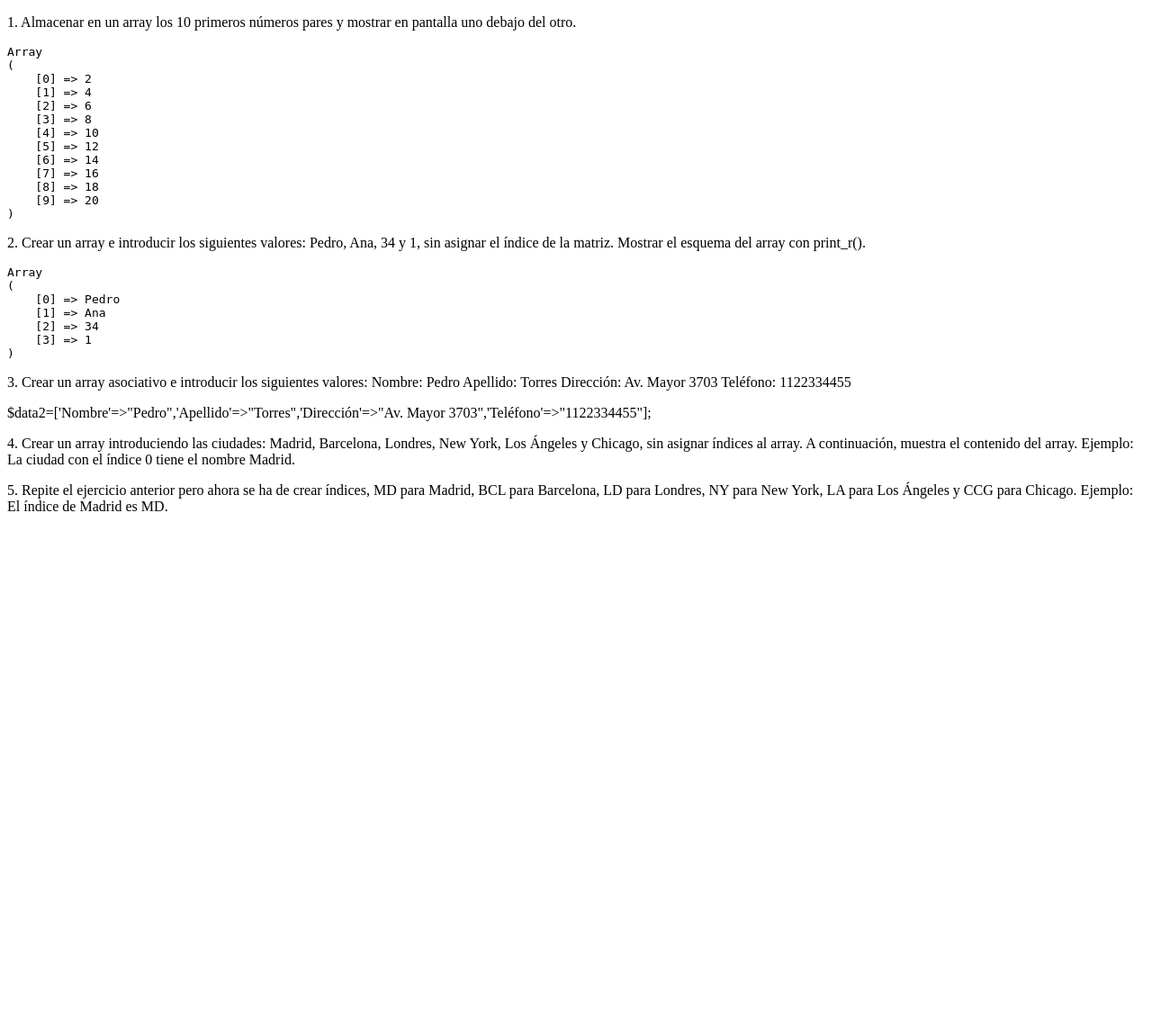
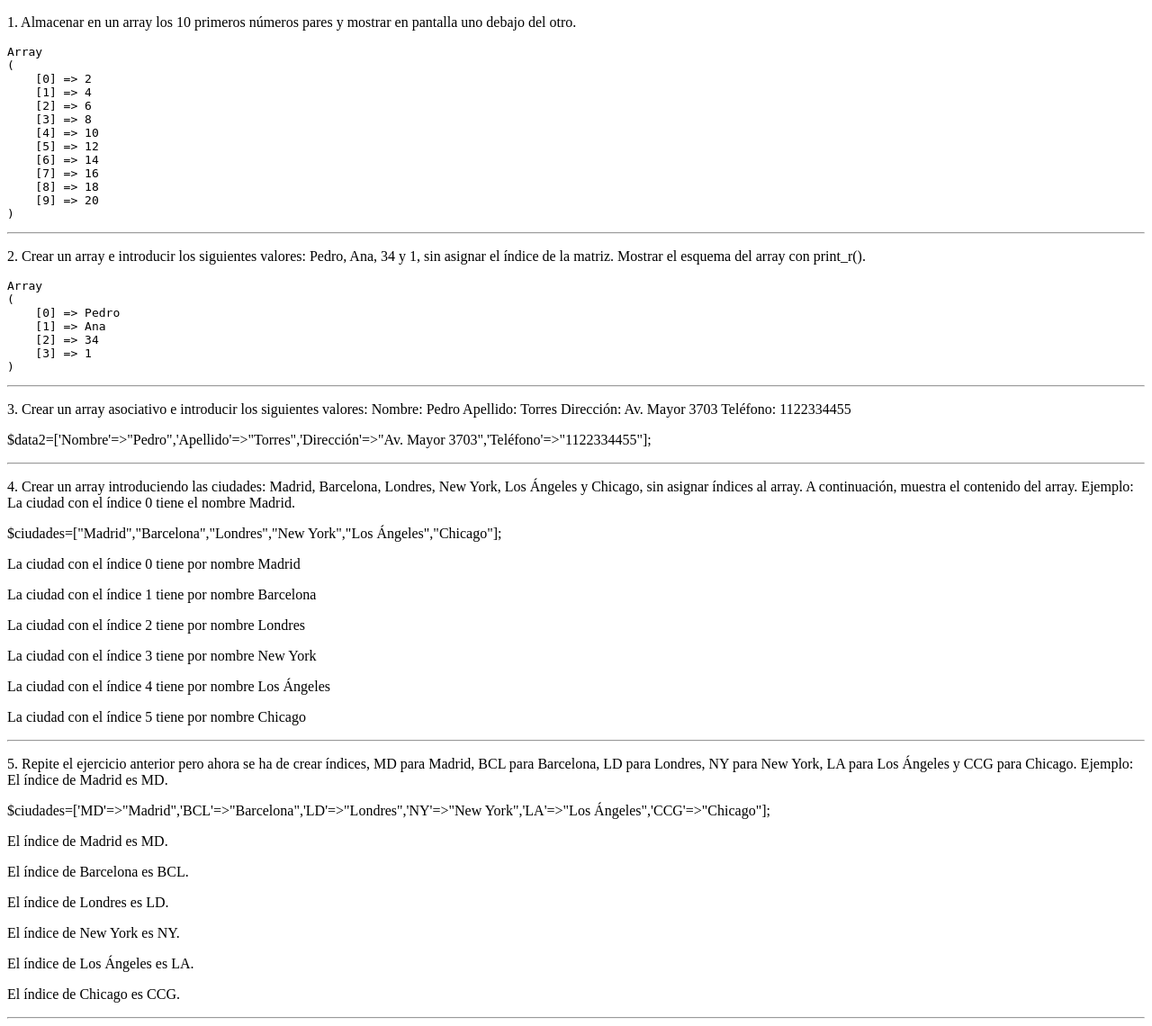
Before and after one commit to abelardopiovano/POTRERO-BACK-END, a PHP site: page /tp4_backend.php in a window 1280 px wide. Shown: the whole page at 90% size. Before the commit the page ends 568 px from the top, so only its background shows below. Run offline with PHP 8.4, Linux system fonts and the light colour scheme.

Commit message:
se agrega tp-4 Back-end

```diff
--- a/tp4_backend.php
+++ b/tp4_backend.php
@@ -16,6 +16,7 @@
     print_r($num_pares);
     print "</pre>\n";
     ?>
+    <hr>
     <p>2. Crear un array e introducir los siguientes valores: Pedro, Ana, 34 y 1, sin asignar el índice de la
         matriz. Mostrar el esquema del array con print_r().</p>
     <?php
@@ -24,6 +25,7 @@
     print_r($data1);
     print "</pre>\n";
     ?>
+    <hr>
     <p>3. Crear un array asociativo e introducir los siguientes valores:
         Nombre: Pedro
         Apellido: Torres
@@ -33,15 +35,35 @@
     $data2 = ['Nombre' => "Pedro", 'Apellido' => "Torres", 'Dirección' => "Av. Mayor 3703", 'Teléfono' => "1122334455"];
     ?>
     <p>$data2=['Nombre'=>"Pedro",'Apellido'=>"Torres",'Dirección'=>"Av. Mayor 3703",'Teléfono'=>"1122334455"];</p>
+    <hr>
     <p>4. Crear un array introduciendo las ciudades: Madrid, Barcelona, Londres, New York, Los Ángeles y
         Chicago, sin asignar índices al array. A continuación, muestra el contenido del array.
         Ejemplo: La ciudad con el índice 0 tiene el nombre Madrid.</p>
+    <p>$ciudades=["Madrid","Barcelona","Londres","New York","Los Ángeles","Chicago"];</p>
 
+    <?php
+    $ciudades = ["Madrid", "Barcelona", "Londres", "New York", "Los Ángeles", "Chicago"];
+    $num = 0;
+    foreach ($ciudades as $valor) {
 
+        print "<p>La ciudad con el índice $num tiene por nombre $valor</p>";
+        $num = $num + 1;
+    }
+    ?>
+    <hr>
+    <p>5. Repite el ejercicio anterior pero ahora se ha de crear índices, MD para Madrid, BCL para Barcelona,
+        LD para Londres, NY para New York, LA para Los Ángeles y CCG para Chicago.
+        Ejemplo: El índice de Madrid es MD.</p>
+    <p>$ciudades=['MD'=>"Madrid",'BCL'=>"Barcelona",'LD'=>"Londres",'NY'=>"New York",'LA'=>"Los Ángeles",'CCG'=>"Chicago"];</p>
+    <?php
+    $ciudades = ['MD' => "Madrid", 'BCL' => "Barcelona", 'LD' => "Londres", 'NY' => "New York", 'LA' => "Los Ángeles", 'CCG' => "Chicago"];
+    foreach ($ciudades as $indice => $valor) {
 
-    5. Repite el ejercicio anterior pero ahora se ha de crear índices, MD para Madrid, BCL para Barcelona,
-    LD para Londres, NY para New York, LA para Los Ángeles y CCG para Chicago.
-    Ejemplo: El índice de Madrid es MD.
+        print "<p>El índice de $valor es $indice.</p>";
+    }
+
+    ?>
+    <hr>
 
 </body>
 
```
